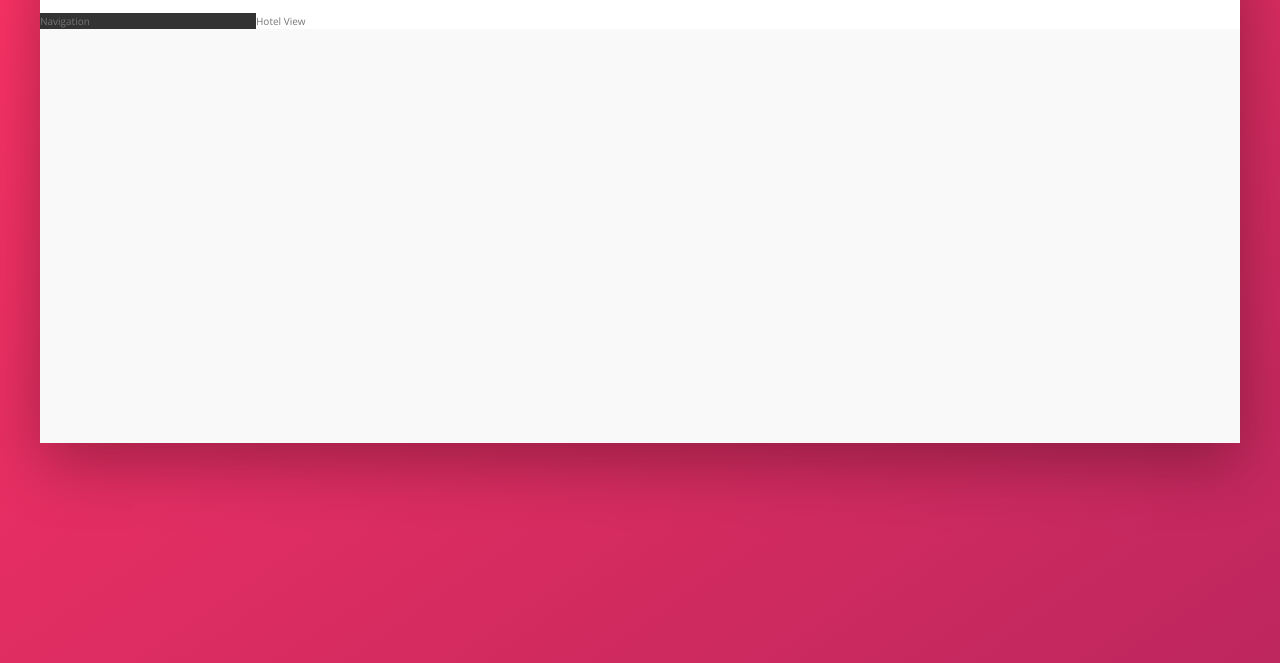
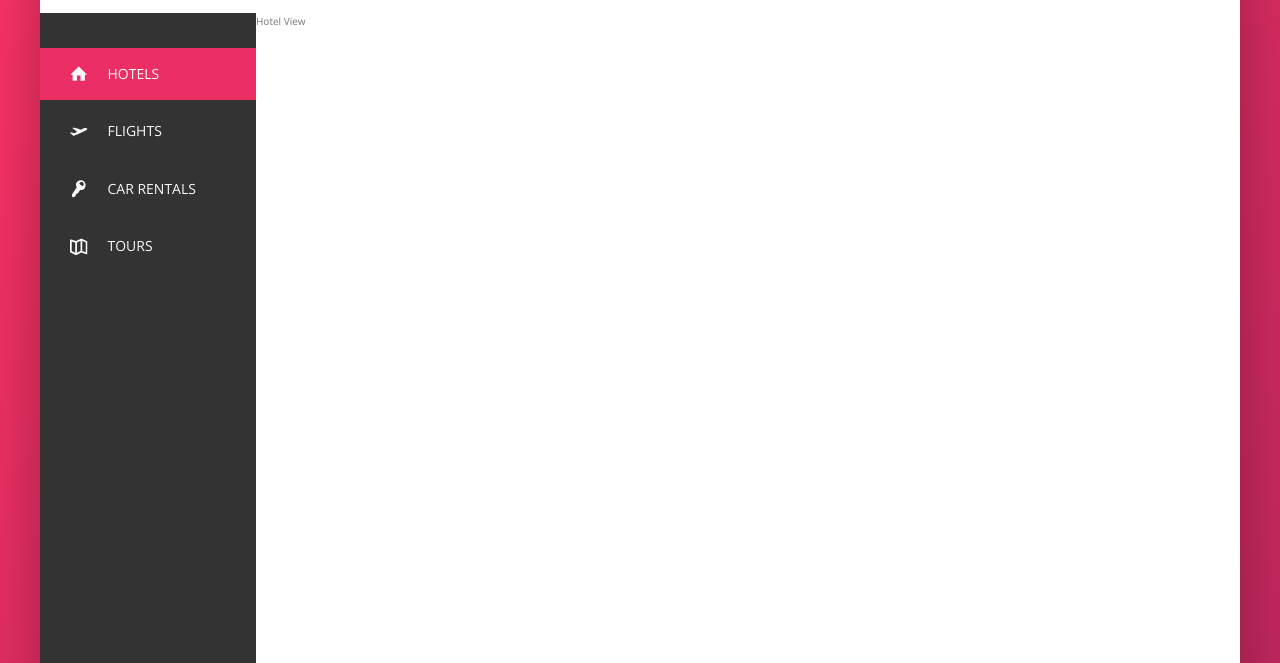
Before and after one commit to sankait36/trillo, a website: page index.html in a window 1280 px wide. Shown: the part 137-800 px from the top of the page. Drawn offline with nearby package versions, Linux system fonts and the light colour scheme.

Commit message:
Adds sidenav

```diff
--- a/index.html
+++ b/index.html
@@ -43,10 +43,49 @@
         </div>
       </nav>
     </header>
+
     <div class="content">
       <nav class="sidebar">
-        Navigation
+        <ul class="side-nav">
+          <li class="side-nav__item side-nav__item--active">
+            <a href="#" class="side-nav__link">
+              <svg class="side-nav__icon">
+                <use xlink:href="img/sprite.svg#icon-home" />
+              </svg>
+              <span>Hotels</span>
+            </a>
+          </li>
+          <li class="side-nav__item">
+            <a href="#" class="side-nav__link">
+              <svg class="side-nav__icon">
+                <use xlink:href="img/sprite.svg#icon-aircraft-take-off" />
+              </svg>
+              <span>Flights</span>
+            </a>
+          </li>
+          <li class="side-nav__item">
+            <a href="#" class="side-nav__link">
+              <svg class="side-nav__icon">
+                <use xlink:href="img/sprite.svg#icon-key" />
+              </svg>
+              <span>Car rentals</span>
+            </a>
+          </li>
+          <li class="side-nav__item">
+            <a href="#" class="side-nav__link">
+              <svg class="side-nav__icon">
+                <use xlink:href="img/sprite.svg#icon-map" />
+              </svg>
+              <span>Tours</span>
+            </a>
+          </li>
+        </ul>
+
+        <div class="legal">
+          &copy; 2020 by trillo. All rights reserved.
+        </div>
       </nav>
+
       <main class="hotel-view">
         Hotel View
       </main>
--- a/sass/_components.scss
+++ b/sass/_components.scss
@@ -114,3 +114,73 @@
     margin-right: 1rem;
   }
 }
+
+/////////////////////////////////////////
+// SIDE NAVIGATION
+.side-nav {
+  font-size: 1.4rem;
+  list-style: none;
+  margin-top: 3.5rem;
+
+  &__item {
+    position: relative;
+
+    &:not(:last-child) {
+      margin-bottom: .5rem;
+    }
+  }
+
+  &__item::before {
+    content: "";
+    position: absolute;
+    top: 0;
+    left: 0;
+    height: 100%;
+    width: 3px;
+    background-color: var(--color-primary);
+    transform: scaleY(0);
+    transition: transform .2s,
+                width .4s cubic-bezier(1, 0, 0, 1) .2s;
+                background-color: .2s;
+  }
+
+  &__item:hover::before,
+  &__item--active::before {
+    transform: scaleY(1);
+    width: 100%;
+  }
+
+  &__item:active::before {
+    background-color: var(--color-primary-light);
+  }
+
+  &__link:link,
+  &__link:visited {
+    color: var(--color-grey-light-1);
+    text-decoration: none;
+    text-transform: uppercase;
+    display: block;
+    padding: 1.5rem 3rem;
+    position: relative;
+    z-index: 10;
+
+    display: flex;
+    align-items: center;
+  }
+
+  &__icon {
+    width: 1.75rem;
+    height: 1.75rem;
+    margin-right: 2rem;
+    fill: currentColor;
+  }
+}
+
+/////////////////////////////////////////
+// LEGAL TEXT
+.legal {
+  font-size: 1.2rem;
+  text-align: center;
+  padding: 2.5rem;
+  color: var(--color-grey-light-4);
+}
--- a/sass/_layout.scss
+++ b/sass/_layout.scss
@@ -24,10 +24,17 @@
 
 .sidebar {
   background-color: var(--color-grey-dark-1);
+  display: flex;
+  flex-direction: column;
+  justify-content: space-between;
   flex: 0 0 18%;
 }
 
 .hotel-view {
   background-color: #FFF;
+
+  //TEST
+  height: 80rem;
+
   flex: 1; // Grow as much as it can
 }
```
Also changed, not shown: css/style.css.
